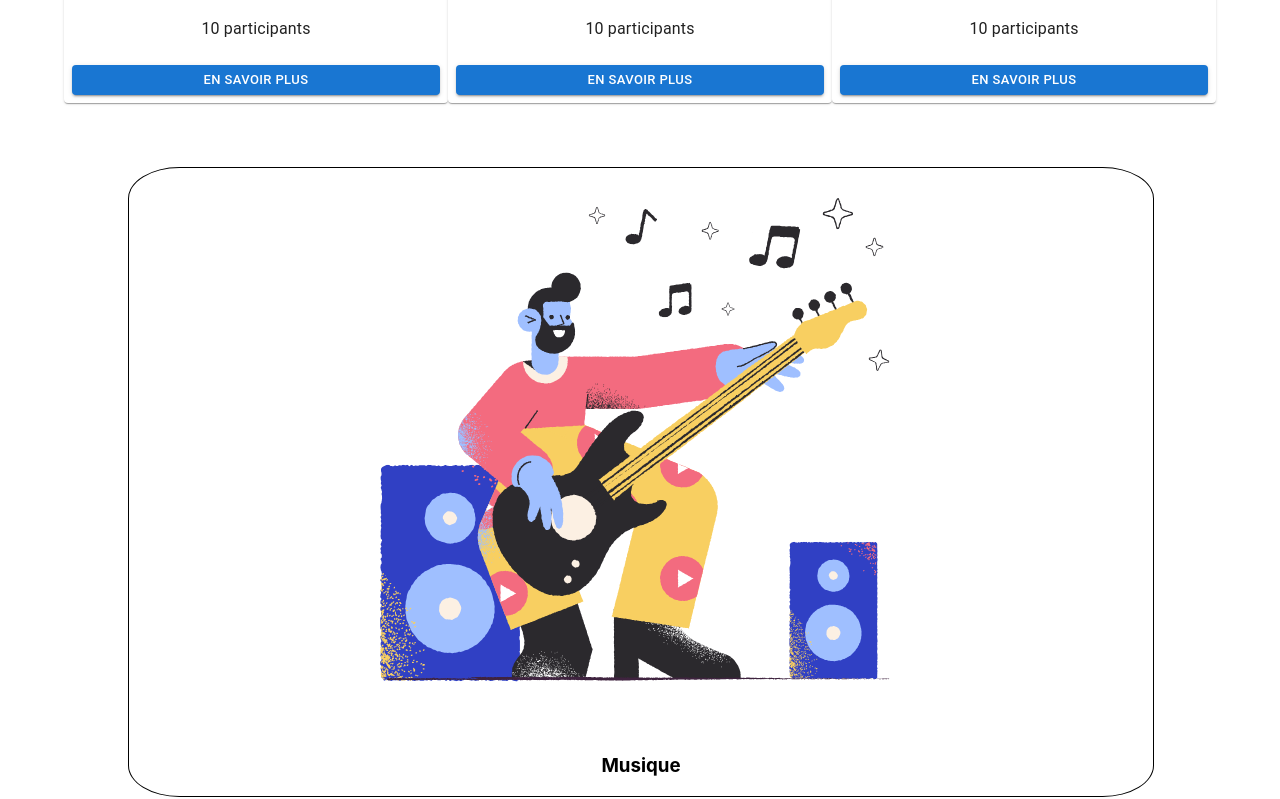
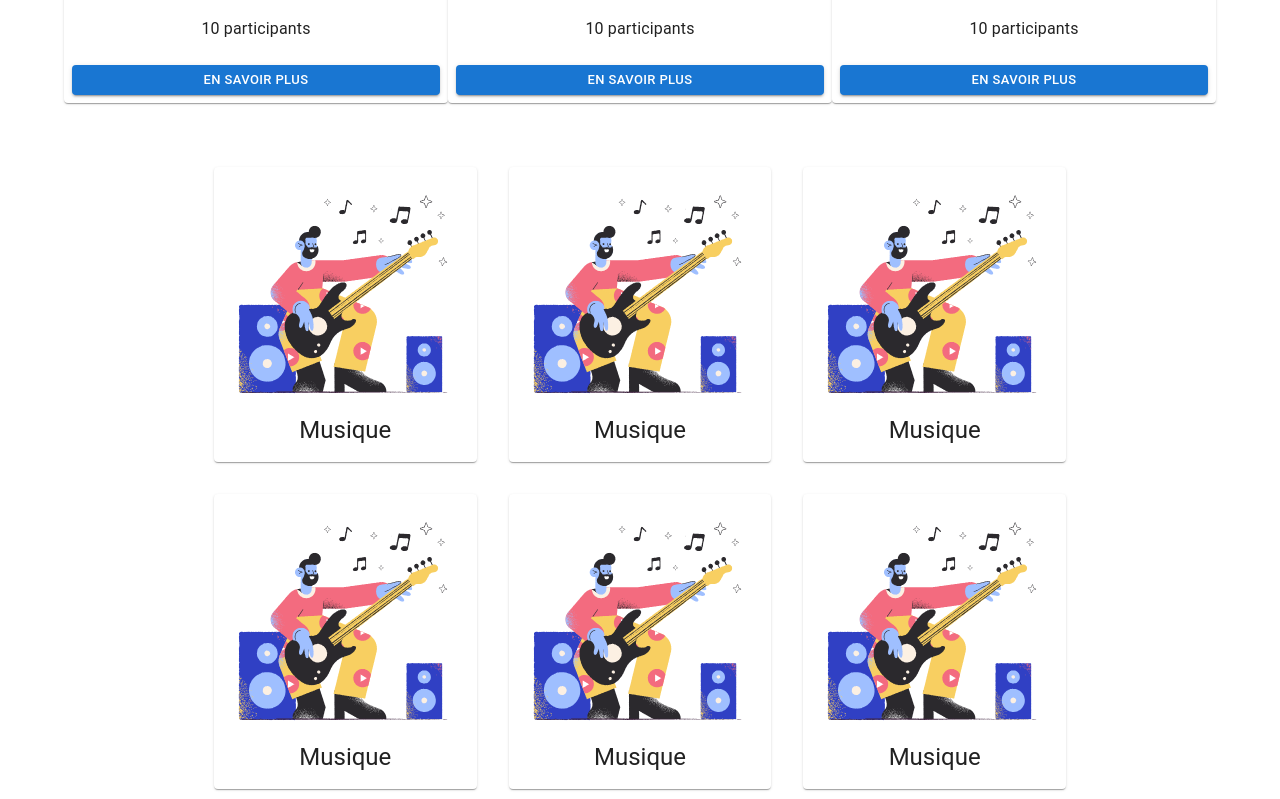
Before and after one commit to GeraldineBB/meetus-front, a React (Create React App) app: page / in a window 1280 px wide. Shown: the part 1081-1880 px from the top of the page. Built offline with nearby package versions, Linux system fonts and the light colour scheme.

Commit message:
feat : component categories

```diff
--- /dev/null
+++ b/src/components/Categories/Category/index.tsx
@@ -0,0 +1,40 @@
+// import './styles.scss';
+import Card from "@mui/material/Card";
+import Typography from "@mui/material/Typography";
+import {CardMedia} from "@mui/material";
+import CardContent from "@mui/material/CardContent";
+import { CardActionArea } from '@mui/material';
+
+
+import music from "../../../assets/illustrations/music.svg";
+
+
+const Category = () => {
+
+    return (
+        <Card className="card">
+        <CardActionArea>
+
+            <CardContent>
+            <CardMedia
+                component="img"
+                sizes="50"
+                image={music}
+                alt="music-illustrations"
+            />
+            <Typography variant="h5" component="div">
+                Musique
+            </Typography>
+
+            </CardContent>
+        </CardActionArea>
+
+      </Card>
+    );
+
+
+}
+
+
+
+export default Category;
--- a/src/components/Categories/index.tsx
+++ b/src/components/Categories/index.tsx
@@ -1,31 +1,40 @@
 import './styles.scss';
-import Card from '@mui/material/Card';
-import CardContent from '@mui/material/CardContent';
-import CardMedia from '@mui/material/CardMedia';
-import Typography from '@mui/material/Typography';
+import Grid from "@mui/material/Grid";
+import { Container } from '@mui/material';
+
+import Category from './Category';
+
 
 // import categories pictures
 import music from '../../assets/illustrations/music.svg'
 import concert from '../../assets/images/concert-event.jpg'
 
-const Categories = () => (
+const Categories = () => {
 
-    <div className="categories">
-
-        <div className="category">
-            <img className="category__img" src={music} alt="friends-illu" />
-            <h3 className="category__name">Musique</h3>
-        </div>
-        <div className="category">
-            <img className="category__img" src={music} alt="friends-illu" />
-            <h3 className="category__name">Musique</h3>
-        </div>
-        <div className="category">
-            <img className="category__img" src={music} alt="friends-illu" />
-            <h3 className="category__name">Musique</h3>
-        </div>
-
-    </div>
-);
+    return (
+        <Container maxWidth="md" sx={{mt: 6, mb: 8}}>
+            <Grid container spacing={4}>
+                <Grid item md={4}>
+                    <Category />
+                </Grid>
+                <Grid item md={4}>
+                    <Category />
+                </Grid>
+                <Grid item md={4}>
+                    <Category />
+                </Grid>
+                <Grid item md={4}>
+                    <Category />
+                </Grid>
+                <Grid item md={4}>
+                    <Category />
+                </Grid>
+                <Grid item md={4}>
+                    <Category />
+                </Grid>
+            </Grid>
+      </Container>
+    )
+}
 
 export default Categories;
```
